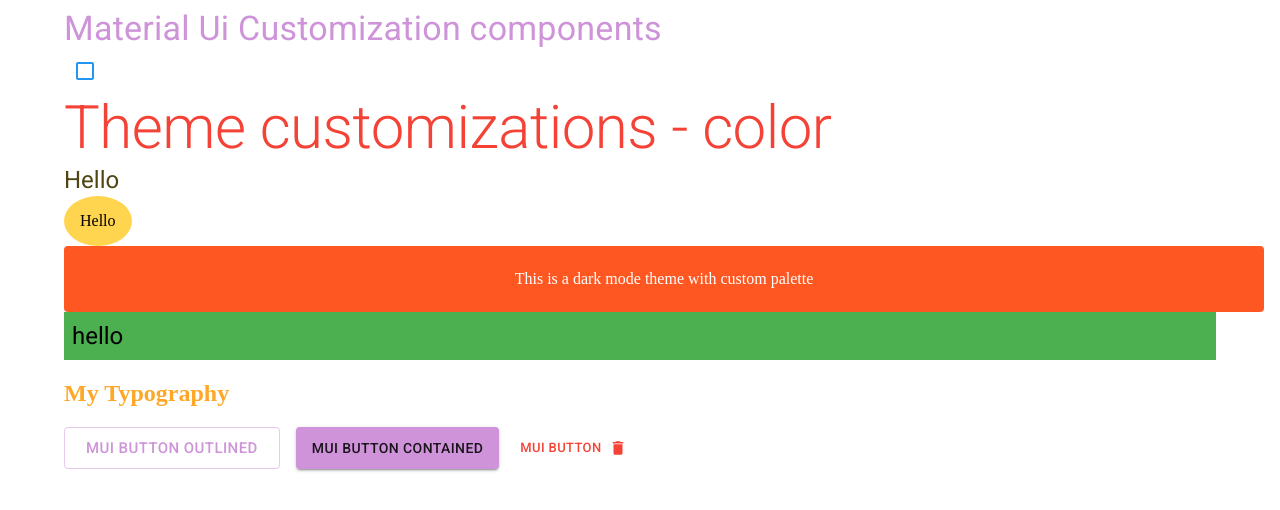
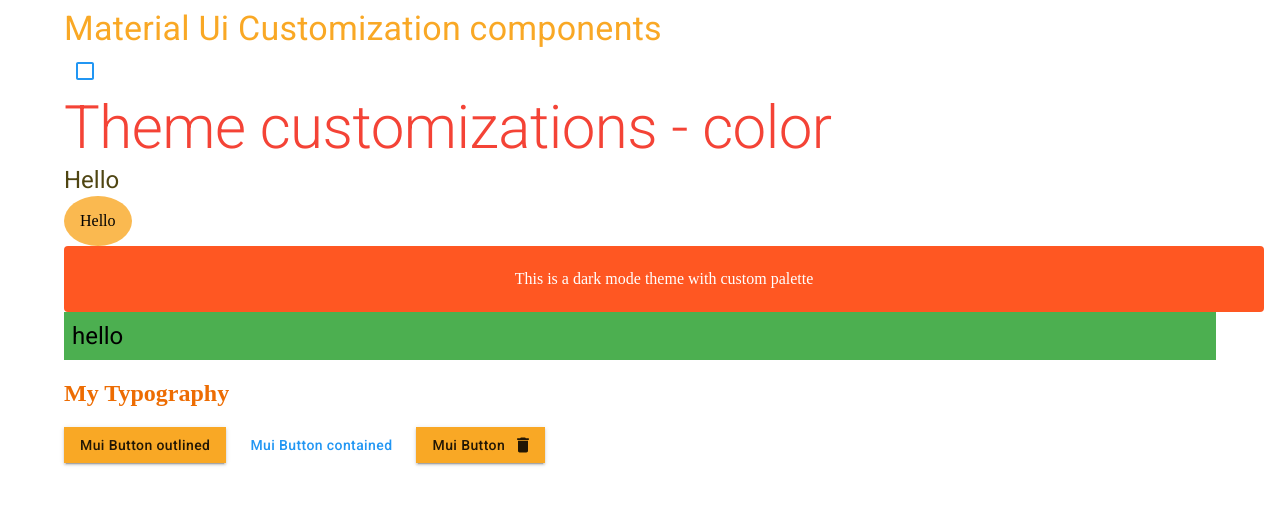
Before and after one commit to apelmahmudDev/play-with-mui, a React (Create React App) app: page / in a window 1280 px wide. Shown: the top 510 px of the page. Built offline with nearby package versions, Linux system fonts and the light colour scheme.

Commit message:
button theme customized

```diff
--- a/src/App.tsx
+++ b/src/App.tsx
@@ -1,4 +1,4 @@
-import { Container, Typography } from "@mui/material";
+import { Container, ThemeProvider, Typography } from "@mui/material";
 import React from "react";
 import CheckBoxComp from "./components/CheckBoxComp";
 import ThemeCustomization from "./components/ThemeCustomization";
@@ -6,50 +6,15 @@
 import DarkMode from "./components/DarkMode";
 import CheckBreakPoint from "./components/CheckBreakPoint";
 import MuiButton from "./components/MuiButton";
-
-import { ThemeProvider, createTheme } from "@mui/material/styles";
-import { amber, deepOrange, grey } from "@mui/material/colors";
-import { PaletteMode } from "@mui/material";
-
-const getDesignTokens = (mode: PaletteMode) => ({
-	palette: {
-		mode,
-		primary: {
-			...amber,
-			...(mode === "dark" && {
-				main: amber[300],
-			}),
-		},
-		...(mode === "dark" && {
-			background: {
-				default: deepOrange[900],
-				paper: deepOrange[900],
-			},
-		}),
-		text: {
-			...(mode === "light"
-				? {
-						primary: grey[900],
-						secondary: grey[800],
-				  }
-				: {
-						primary: "#fff",
-						secondary: grey[500],
-				  }),
-		},
-	},
-});
-
-const darkModeTheme = createTheme(getDesignTokens("dark"));
+import theme from "./theme/theme";
 
 function App() {
 	return (
-		<ThemeProvider theme={darkModeTheme}>
+		<ThemeProvider theme={theme}>
 			<Container>
-				<Typography variant="h4" component="h2" color="secondary">
+				<Typography variant="h4" component="h2" color="primary">
 					Material Ui Customization components
 				</Typography>
-				{/* customize checkbox */}
 				<CheckBoxComp />
 				<ThemeCustomization />
 				<BorderRadiusCustomize />
--- a/src/components/MuiButton.tsx
+++ b/src/components/MuiButton.tsx
@@ -6,18 +6,11 @@
 const MuiButton = () => {
 	return (
 		<Stack spacing={2} direction="row">
-			<Button size="large" color="secondary" variant="outlined">
+			<Button disableRipple={true} variant="contained">
 				Mui Button outlined
 			</Button>
-			<Button size="medium" color="secondary" variant="contained">
-				Mui Button contained
-			</Button>
-			<Button
-				endIcon={<DeleteIcon />}
-				size="small"
-				color="error"
-				variant="text"
-			>
+			<Button color="secondary">Mui Button contained</Button>
+			<Button disableRipple={true} variant="contained" endIcon={<DeleteIcon />}>
 				Mui Button
 			</Button>
 		</Stack>
--- /dev/null
+++ b/src/theme/theme.tsx
@@ -0,0 +1,31 @@
+import { createTheme } from "@mui/material";
+import { blue, yellow } from "@mui/material/colors";
+
+const theme = createTheme({
+	palette: {
+		primary: {
+			main: yellow[800],
+		},
+		secondary: {
+			main: blue[500],
+		},
+	},
+	components: {
+		MuiButton: {
+			styleOverrides: {
+				root: {
+					fontSize: "14px",
+					textTransform: "none",
+					borderRadius: "0",
+				},
+			},
+		},
+		MuiButtonBase: {
+			defaultProps: {
+				disableRipple: false,
+			},
+		},
+	},
+});
+
+export default theme;
```
Also changed, not shown: src/components/FieldInput.tsx (added, +8 -0 lines).
